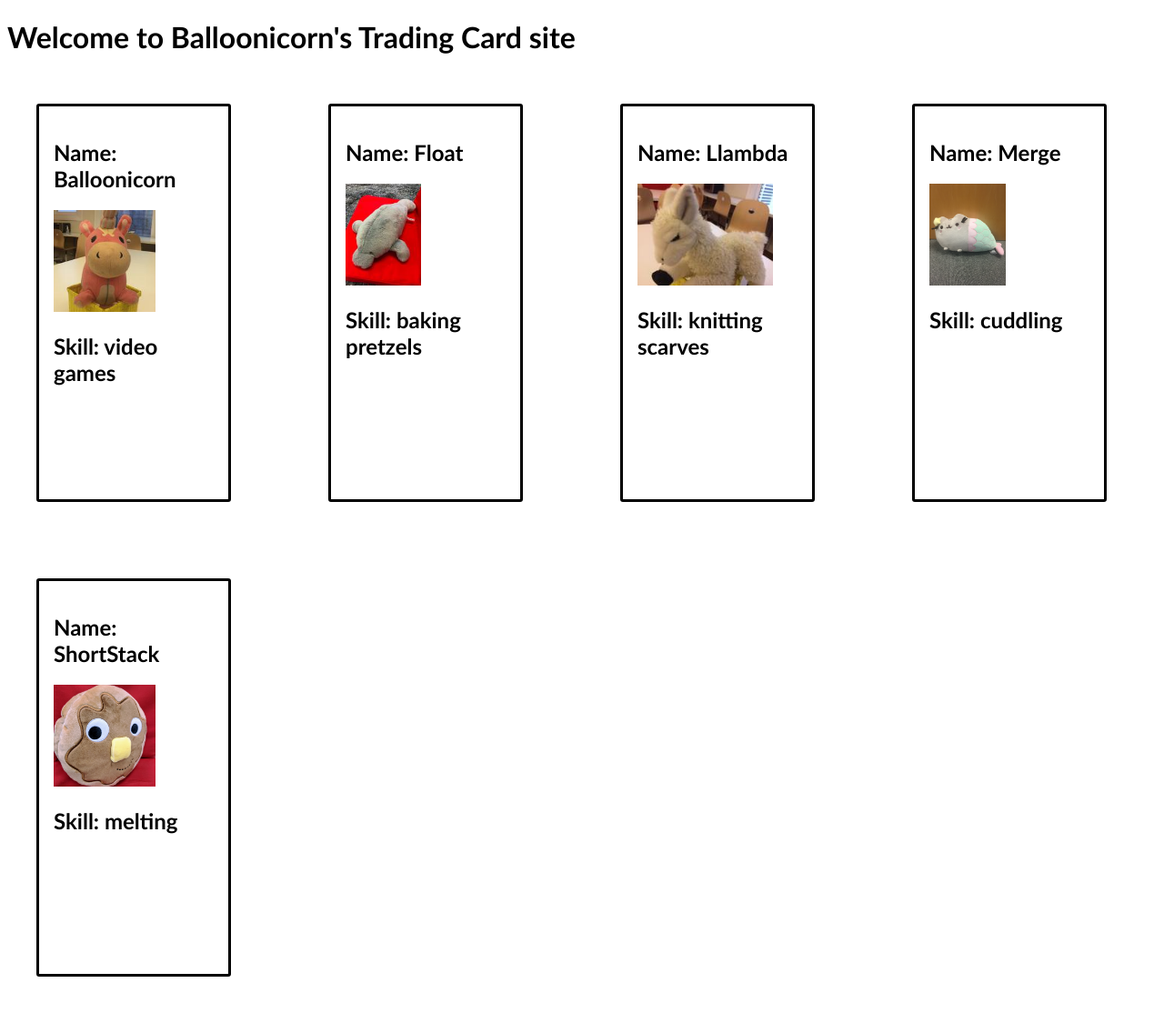
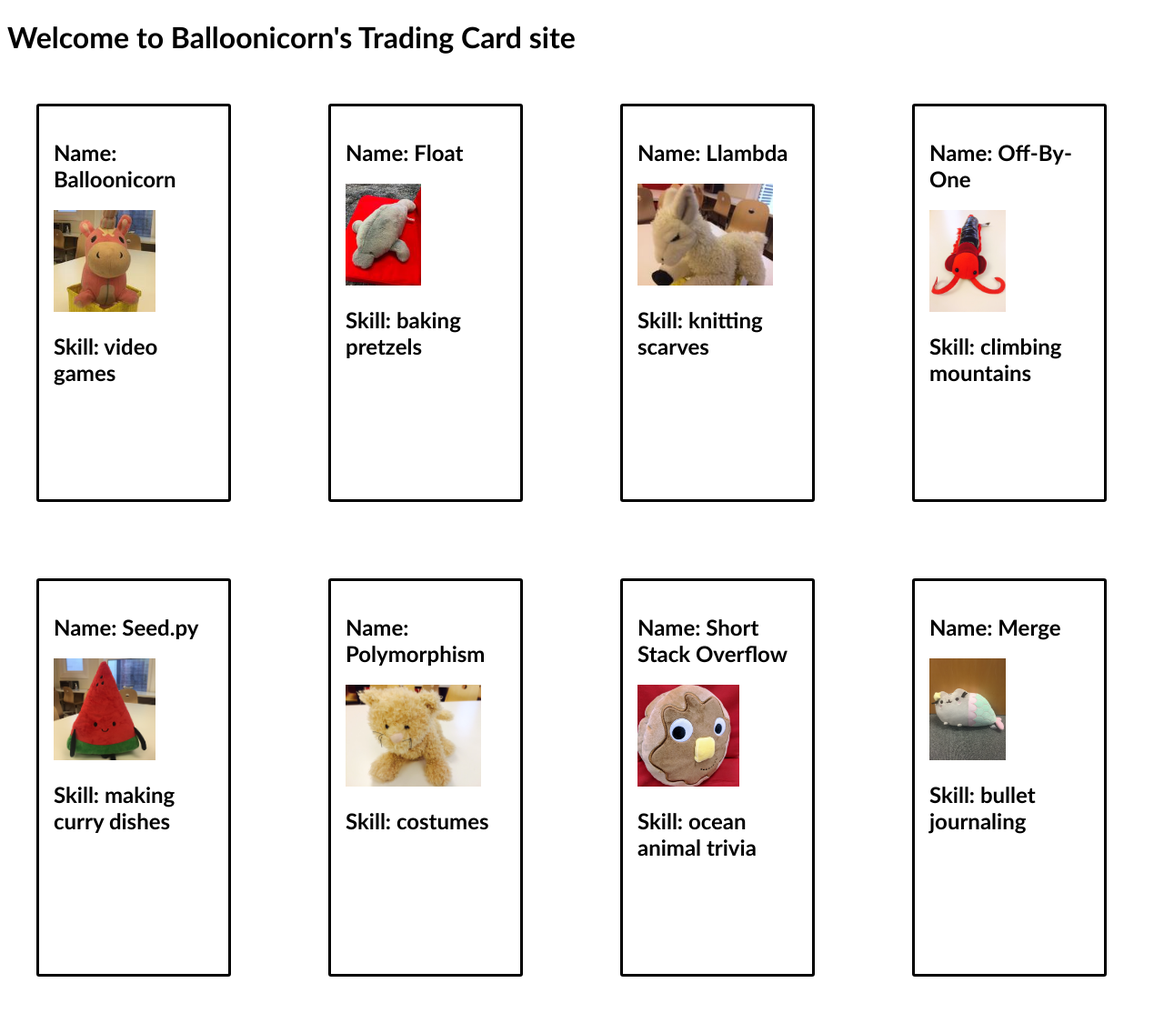
Before and after one commit to carinaogbat/react-trading-cards, a Flask app: page /cards in a window 1280 px wide. Shown: the whole page at 91% size. Run offline with Flask 2, Linux system fonts and the light colour scheme; some libraries are stand-ins or nearby versions.

Commit message:
finished react trading cards

```diff
--- a/static/js/tradingCard.jsx
+++ b/static/js/tradingCard.jsx
@@ -2,11 +2,56 @@
 
 const tradingCardData = [
   {
-    name: 'Balloonicorn',
-    skill: 'video games',
-    imgUrl: '/static/img/balloonicorn.jpg',
+    name: "Balloonicorn",
+    skill: "video games",
+    imgUrl: "/static/img/balloonicorn.jpg",
+    cardId: 1,
+  },
+  {
+    name: "Float",
+    skill: "baking pretzels",
+    imgUrl: "/static/img/float.jpg",
+    cardId: 2,
+  },
+  {
+    name: "Llambda",
+    skill: "knitting scarves",
+    imgUrl: "/static/img/llambda.jpg",
+    cardId: 3,
+  },
+  {
+    name: "Off-By-One",
+    skill: "climbing mountains",
+    imgUrl: "/static/img/off-by-one.jpeg",
+    cardId: 4,
+  },
+  {
+    name: "Seed.py",
+    skill: "making curry dishes",
+    imgUrl: "/static/img/seedpy.jpeg",
+    cardId: 5,
+  },
+  {
+    name: "Polymorphism",
+    skill: "costumes",
+    imgUrl: "/static/img/polymorphism.jpeg",
+    cardId: 6,
+  },
+  {
+    name: "Short Stack Overflow",
+    skill: "ocean animal trivia",
+    imgUrl: "/static/img/shortstack-overflow.jpeg",
+    cardId: 7,
+  },
+  {
+    name: "Merge",
+    skill: "bullet journaling",
+    imgUrl: "/static/img/merge.png",
+    cardId: 8,
   },
 ];
+console.log(tradingCardData)
+
 
 function TradingCard(props) {
   return (
@@ -18,27 +63,48 @@ function TradingCard(props) {
   );
 }
 
-ReactDOM.render(
-  <TradingCard name="Balloonicorn" skill="video games" imgUrl="/static/img/balloonicorn.jpg" />,
-  document.querySelector('#balloonicorn'),
-);
+function TradingCardContainer() {
+  const tradingCards = [];
+  for (const currentCard of tradingCardData){
+    tradingCards.push(<TradingCard
+      name={currentCard.name}
+      skill={currentCard.skill}
+      imgUrl={currentCard.imgUrl}
+      />);
+  }
+  return (
+    <React.Fragment>
+      {tradingCards}
+    </React.Fragment>
+  );
+  }
 
-ReactDOM.render(
-  <TradingCard name="Float" skill="baking pretzels" imgUrl="/static/img/float.jpg" />,
-  document.querySelector('#float'),
-);
+ReactDOM.render(<TradingCardContainer/>, document.querySelector('#all-cards'));
 
-ReactDOM.render(
-  <TradingCard name="Llambda" skill="knitting scarves" imgUrl="/static/img/llambda.jpg" />,
-  document.querySelector('#llambda'),
-);
 
-ReactDOM.render(
-  <TradingCard name="Merge" skill="cuddling" imgUrl="/static/img/merge.png"/>,
-  document.querySelector('#merge'),
-)
 
-ReactDOM.render(
-  <TradingCard name="ShortStack" skill="melting" imgUrl="/static/img/shortstack-overflow.jpeg"/>,
-  document.querySelector('#shortstack-overflow'),
-)
+
+// ReactDOM.render(
+//   <TradingCard name="Balloonicorn" skill="video games" imgUrl="/static/img/balloonicorn.jpg" />,
+//   document.querySelector('#balloonicorn'),
+// );
+
+// ReactDOM.render(
+//   <TradingCard name="Float" skill="baking pretzels" imgUrl="/static/img/float.jpg" />,
+//   document.querySelector('#float'),
+// );
+
+// ReactDOM.render(
+//   <TradingCard name="Llambda" skill="knitting scarves" imgUrl="/static/img/llambda.jpg" />,
+//   document.querySelector('#llambda'),
+// );
+
+// ReactDOM.render(
+//   <TradingCard name="Merge" skill="cuddling" imgUrl="/static/img/merge.png"/>,
+//   document.querySelector('#merge'),
+// )
+
+// ReactDOM.render(
+//   <TradingCard name="ShortStack" skill="melting" imgUrl="/static/img/shortstack-overflow.jpeg"/>,
+//   document.querySelector('#shortstack-overflow'),
+// )
--- a/templates/cards.html
+++ b/templates/cards.html
@@ -8,7 +8,8 @@
 
 
 {% block body %}
-<div class="grid">
+<div id="all-cards" class="grid"></div>
+
   <!-- Mount Balloonicorn's card on to this element. -->
   <div id="balloonicorn"></div>
 
@@ -23,6 +24,6 @@
 
   <!-- Mounting shortstack-overflow  -->
   <div id="shortstack-overflow"></div>
-</div>
+
 
 {% endblock %}
```
